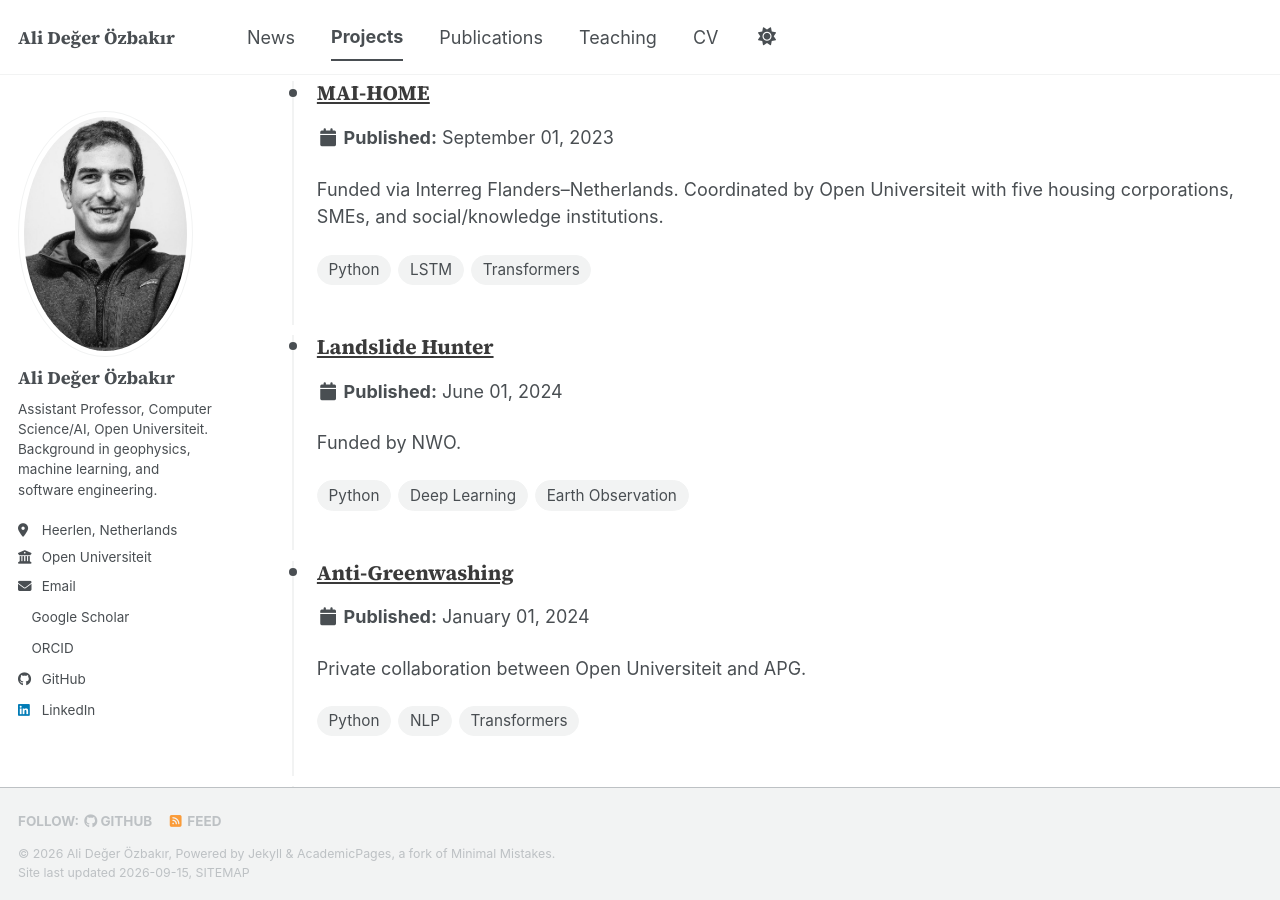
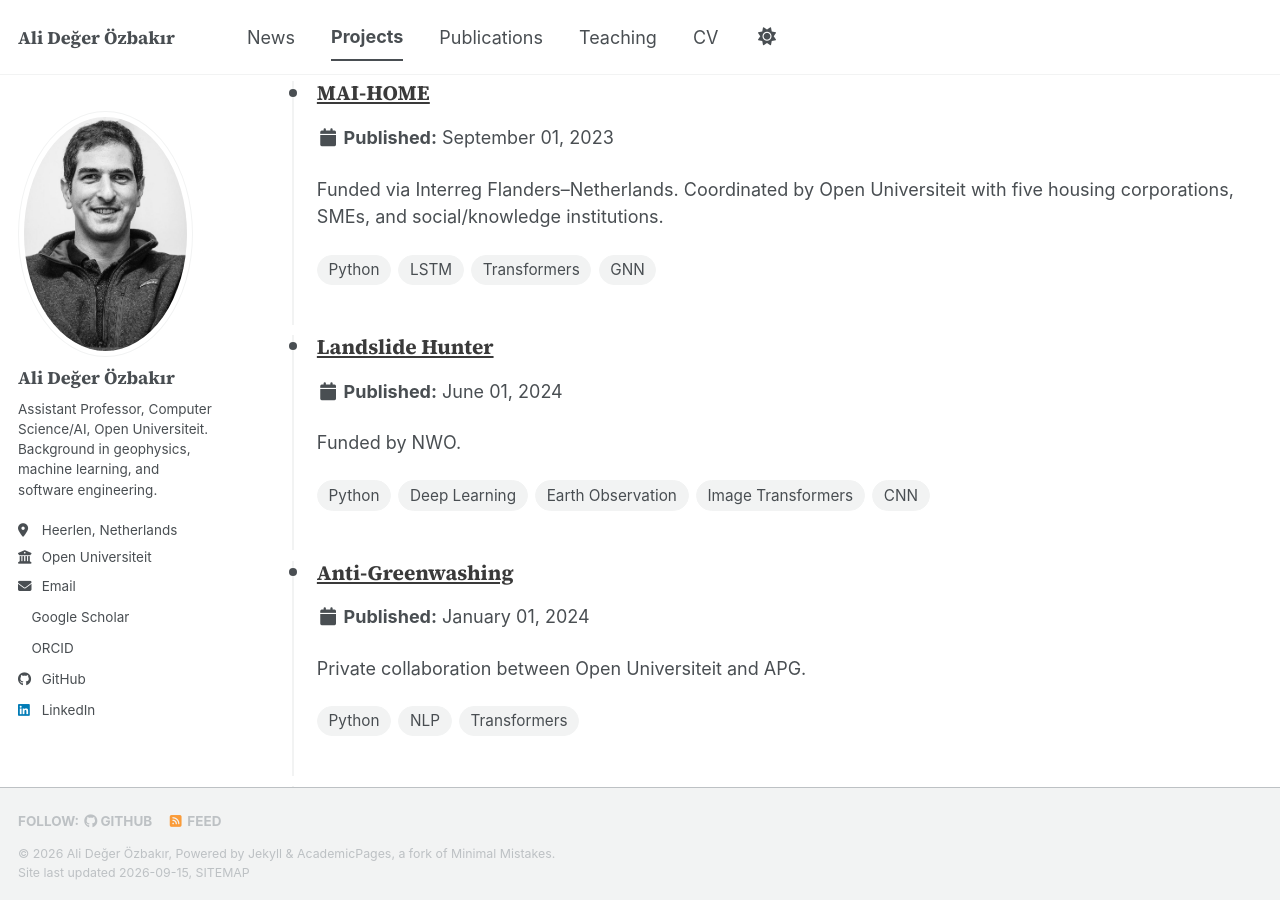
Before and after one commit to aozbakir/aozbakir.github.io, a Jekyll site: the page built from _pages/projects.html, in a window 1280 px wide and 900 px high, scrolled down 545 px. Built offline with Jekyll 4.4.1, drawn with Linux system fonts in a browser that asks for light colours; a style sheet for code colours, icons or effects is not loaded.

Commit message:
Add GNN, Image Transformers, and CNN tech tags
MAI-HOME: add GNN. Landslide Hunter: add Image Transformers and CNN.

Co-Authored-By: Claude Sonnet 5 <noreply@anthropic.com>

```diff
--- a/_projects/landslide-hunter.md
+++ b/_projects/landslide-hunter.md
@@ -6,7 +6,7 @@ excerpt: "Funded by NWO."
 date: 2024-06-01
 order: 4
 venue: "NWO-funded; Open Universiteit and University of Twente"
-tech: ["Python", "Deep Learning", "Earth Observation"]
+tech: ["Python", "Deep Learning", "Earth Observation", "Image Transformers", "CNN"]
 ---
 
 A fully automated Earth-observation platform for rapid landslide detection and mapping (2024–2025), extending time-series and index-based heuristics to optical satellite imagery to map landslides even in semi-cloudy conditions. Built during a postdoctoral position at Open Universiteit and University of Twente.
--- a/_projects/mai-home.md
+++ b/_projects/mai-home.md
@@ -6,7 +6,7 @@ excerpt: "Funded via Interreg Flanders–Netherlands. Coordinated by Open Univer
 date: 2023-09-01
 order: 3
 venue: "Interreg Flanders–Netherlands; coordinated by Open Universiteit"
-tech: ["Python", "LSTM", "Transformers"]
+tech: ["Python", "LSTM", "Transformers", "GNN"]
 ---
 
 An Interreg Flanders–Netherlands project (started September 2023) combating energy poverty and reducing CO₂ emissions from housing across Dutch and Belgian Limburg. Builds on the earlier GO-KIT pilot. Combines sensor-based monitoring of living behavior with occupancy and environmental forecasting models that generate personalized energy-saving guidance, delivered through gamification and social learning, on the premise that renovation alone doesn't sustain energy savings once residents' motivation fades. Also runs educational workshops and a MOOC for housing-corporation and municipal staff. Coordinated by Open Universiteit with five housing corporations, SMEs, and social/knowledge institutions.
```
